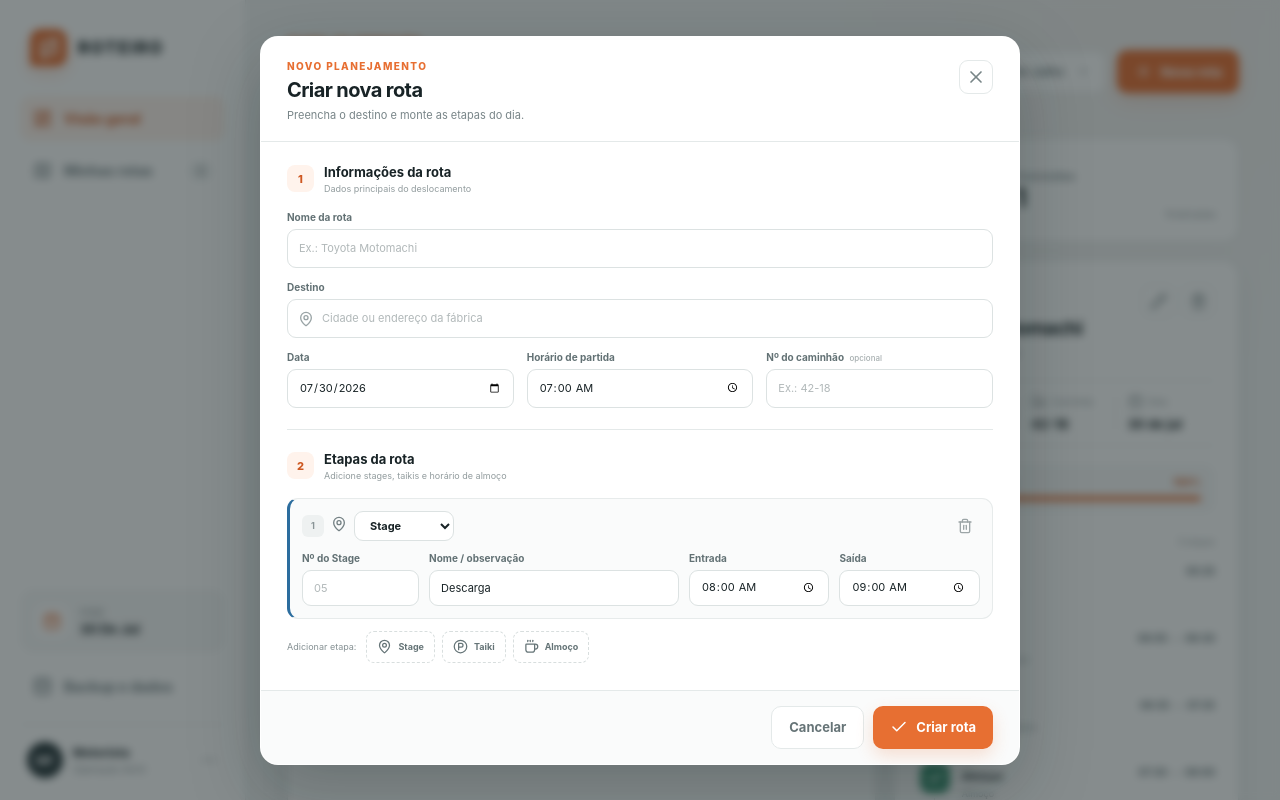
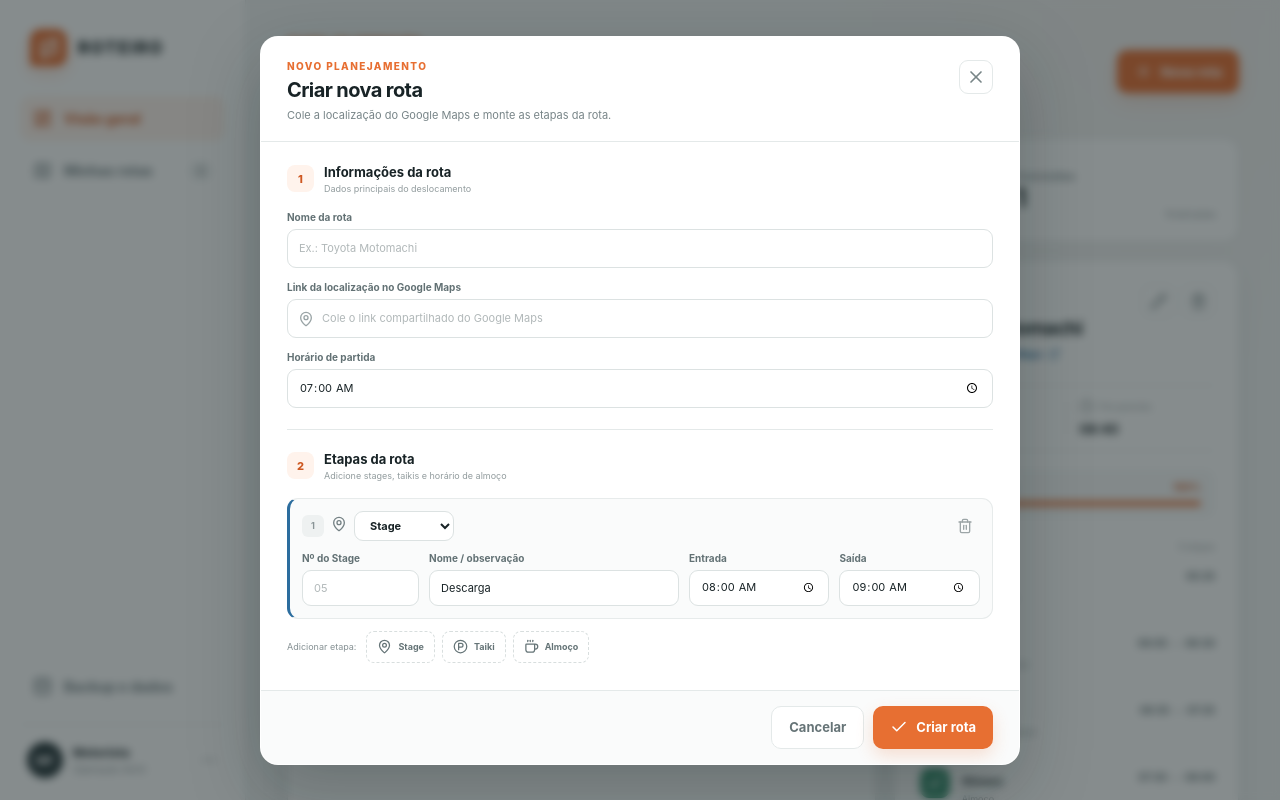
Before and after one commit to j4mb0re2/truck-bin, a Next.js app: page / in a window 1280 px wide. Both pictures are taken after a click on the button "Nova rota". Shown: the top 800 px of the page. Built offline with nearby package versions, Linux system fonts and the light colour scheme.

Commit message:
refactor: simplificar dados da rota

```diff
--- a/app/globals.css
+++ b/app/globals.css
@@ -800,6 +800,22 @@ button {
   font-size: 10px;
 }
 
+.location-link {
+  margin-top: 7px;
+  display: inline-flex;
+  align-items: center;
+  gap: 5px;
+  color: var(--blue);
+  font-size: 10px;
+  font-weight: 700;
+  text-decoration: none;
+}
+
+.location-link:hover {
+  color: #1b577f;
+  text-decoration: underline;
+}
+
 .icon-actions {
   display: flex;
   gap: 6px;
@@ -836,6 +852,10 @@ button {
   grid-template-columns: repeat(3, 1fr);
   border-top: 1px solid var(--line);
   border-bottom: 1px solid var(--line);
+}
+
+.detail-metrics.route-metrics-two {
+  grid-template-columns: repeat(2, 1fr);
 }
 
 .detail-metrics > div {
--- a/app/route-dashboard.tsx
+++ b/app/route-dashboard.tsx
@@ -2,15 +2,14 @@
 
 import {
   ArrowRight,
-  CalendarDays,
   Check,
   CheckCircle2,
-  ChevronDown,
   CircleParking,
   Clock3,
   Coffee,
   Database,
   Download,
+  ExternalLink,
   FileJson,
   LayoutDashboard,
   Map,
@@ -43,10 +42,8 @@ type RouteStop = {
 type TruckRoute = {
   id: string;
   name: string;
-  destination: string;
-  date: string;
+  locationUrl: string;
   departure: string;
-  truck: string;
   stops: RouteStop[];
 };
 
@@ -61,13 +58,11 @@ type BackupMessage = {
   text: string;
 };
 
-const emptyRoute = (date: string): TruckRoute => ({
+const emptyRoute = (): TruckRoute => ({
   id: "",
   name: "",
-  destination: "",
-  date,
+  locationUrl: "",
   departure: "07:00",
-  truck: "",
   stops: [
     {
       id: cryptoId(),
@@ -106,13 +101,46 @@ function isValidRoute(value: unknown): value is TruckRoute {
   return (
     typeof route.id === "string" &&
     typeof route.name === "string" &&
-    typeof route.destination === "string" &&
-    typeof route.date === "string" &&
+    typeof route.locationUrl === "string" &&
     typeof route.departure === "string" &&
-    typeof route.truck === "string" &&
     Array.isArray(route.stops) &&
     route.stops.every(isValidStop)
   );
+}
+
+function migrateRoute(value: unknown): TruckRoute | null {
+  if (isValidRoute(value)) return value;
+  if (!value || typeof value !== "object") return null;
+
+  const legacy = value as Partial<TruckRoute> & { destination?: unknown };
+  if (
+    typeof legacy.id !== "string" ||
+    typeof legacy.name !== "string" ||
+    typeof legacy.departure !== "string" ||
+    !Array.isArray(legacy.stops) ||
+    !legacy.stops.every(isValidStop)
+  ) {
+    return null;
+  }
+
+  return {
+    id: legacy.id,
+    name: legacy.name,
+    locationUrl:
+      typeof legacy.destination === "string" && /^https?:\/\//.test(legacy.destination)
+        ? legacy.destination
+        : "",
+    departure: legacy.departure,
+    stops: legacy.stops
+  };
+}
+
+function normalizeRoutes(value: unknown): TruckRoute[] | null {
+  if (!Array.isArray(value)) return null;
+  const routes = value.map(migrateRoute);
+  return routes.every((route): route is TruckRoute => route !== null)
+    ? routes
+    : null;
 }
 
 function localISODate(date = new Date()) {
@@ -134,30 +162,21 @@ function routeEnd(route: TruckRoute) {
   );
 }
 
-function getStatus(route: TruckRoute, today: string, nowMinutes: number): RouteStatus {
-  if (route.date < today) return "done";
-  if (route.date > today) return "waiting";
+function getStatus(route: TruckRoute, nowMinutes: number): RouteStatus {
   if (nowMinutes < toMinutes(route.departure)) return "waiting";
   if (nowMinutes >= routeEnd(route)) return "done";
   return "active";
 }
 
-function getProgress(route: TruckRoute, today: string, nowMinutes: number) {
+function getProgress(route: TruckRoute, nowMinutes: number) {
   const start = toMinutes(route.departure);
   const end = routeEnd(route);
-  if (route.date < today || nowMinutes >= end) return 100;
-  if (route.date > today || nowMinutes <= start) return 0;
+  if (nowMinutes >= end) return 100;
+  if (nowMinutes <= start) return 0;
   return Math.min(100, Math.round(((nowMinutes - start) / (end - start)) * 100));
 }
 
-function stopStatus(
-  route: TruckRoute,
-  stop: RouteStop,
-  today: string,
-  nowMinutes: number
-) {
-  if (route.date < today) return "done";
-  if (route.date > today) return "upcoming";
+function stopStatus(stop: RouteStop, nowMinutes: number) {
   if (nowMinutes >= toMinutes(stop.end)) return "done";
   if (nowMinutes >= toMinutes(stop.start)) return "current";
   return "upcoming";
@@ -170,7 +189,7 @@ function minutesToTime(minutes: number) {
   return `${String(hours).padStart(2, "0")}:${String(mins).padStart(2, "0")}`;
 }
 
-function makeDemoRoutes(today: string, currentMinutes: number): TruckRoute[] {
+function makeDemoRoutes(currentMinutes: number): TruckRoute[] {
   const base = Math.max(5 * 60, Math.min(20 * 60, currentMinutes));
   const time = (offset: number) => minutesToTime(base + offset);
 
@@ -178,10 +197,8 @@ function makeDemoRoutes(today: string, currentMinutes: number): TruckRoute[] {
     {
       id: "demo-toyota",
       name: "Toyota Motomachi",
-      destination: "Toyota City, Aichi",
-      date: today,
+      locationUrl: "https://www.google.com/maps/search/?api=1&query=Toyota+Motomachi",
       departure: time(-240),
-      truck: "42-18",
       stops: [
         {
           id: "demo-taiki-1",
@@ -218,10 +235,8 @@ function makeDemoRoutes(today: string, currentMinutes: number): TruckRoute[] {
     {
       id: "demo-denso",
       name: "Denso Anjo",
-      destination: "Anjo, Aichi",
-      date: today,
+      locationUrl: "https://www.google.com/maps/search/?api=1&query=Denso+Anjo",
       departure: time(-70),
-      truck: "18-73",
       stops: [
         {
           id: "demo-taiki-2",
@@ -243,10 +258,8 @@ function makeDemoRoutes(today: string, currentMinutes: number): TruckRoute[] {
     {
       id: "demo-aisin",
       name: "Aisin Kariya",
-      destination: "Kariya, Aichi",
-      date: today,
+      locationUrl: "https://www.google.com/maps/search/?api=1&query=Aisin+Kariya",
       departure: time(60),
-      truck: "09-51",
       stops: [
         {
           id: "demo-stage-4",
@@ -276,25 +289,8 @@ const stopMeta: Record<
   lunch: { label: "Almoço", icon: Coffee, color: "green" }
 };
 
-function formatLongDate(date: string) {
-  return new Intl.DateTimeFormat("pt-BR", {
-    weekday: "long",
-    day: "2-digit",
-    month: "long"
-  }).format(new Date(`${date}T12:00:00`));
-}
-
-function formatShortDate(date: string) {
-  return new Intl.DateTimeFormat("pt-BR", {
-    day: "2-digit",
-    month: "short"
-  })
-    .format(new Date(`${date}T12:00:00`))
-    .replace(".", "");
-}
-
-function getActiveLabel(route: TruckRoute, today: string, nowMinutes: number) {
-  if (getStatus(route, today, nowMinutes) === "waiting") {
+function getActiveLabel(route: TruckRoute, nowMinutes: number) {
+  if (getStatus(route, nowMinutes) === "waiting") {
     return `Saída às ${route.departure}`;
   }
   const current = route.stops.find(
@@ -306,7 +302,7 @@ function getActiveLabel(route: TruckRoute, today: string, nowMinutes: number) {
     if (current.type === "lunch") return `Almoço até ${current.end}`;
     return `No Stage ${current.stageNumber || "—"} até ${current.end}`;
   }
-  if (getStatus(route, today, nowMinutes) === "done") return "Rota finalizada";
+  if (getStatus(route, nowMinutes) === "done") return "Rota finalizada";
   const next = route.stops.find((stop) => nowMinutes < toMinutes(stop.start));
   return next ? `Próximo: ${stopMeta[next.type].label} às ${next.start}` : "Em rota";
 }
@@ -316,7 +312,6 @@ export function RouteDashboard() {
   const [selectedId, setSelectedId] = useState("");
   const [filter, setFilter] = useState<FilterStatus>("all");
   const [query, setQuery] = useState("");
-  const [today, setToday] = useState("");
   const [nowMinutes, setNowMinutes] = useState(0);
   const [ready, setReady] = useState(false);
   const [modalOpen, setModalOpen] = useState(false);
@@ -328,21 +323,17 @@ export function RouteDashboard() {
   useEffect(() => {
     const updateClock = () => {
       const now = new Date();
-      setToday(localISODate(now));
       setNowMinutes(now.getHours() * 60 + now.getMinutes());
     };
 
     updateClock();
-    const currentDate = localISODate();
     const stored = window.localStorage.getItem(STORAGE_KEY);
     const currentMinutes = new Date().getHours() * 60 + new Date().getMinutes();
     let initial: TruckRoute[];
     try {
-      initial = stored
-        ? JSON.parse(stored)
-        : makeDemoRoutes(currentDate, currentMinutes);
+      initial = stored ? normalizeRoutes(JSON.parse(stored)) ?? [] : makeDemoRoutes(currentMinutes);
     } catch {
-      initial = makeDemoRoutes(currentDate, currentMinutes);
+      initial = makeDemoRoutes(currentMinutes);
     }
     const hydrationFrame = window.requestAnimationFrame(() => {
       setRoutes(initial);
@@ -365,35 +356,34 @@ export function RouteDashboard() {
   const counts = useMemo(() => {
     return routes.reduce(
       (acc, route) => {
-        acc[getStatus(route, today, nowMinutes)] += 1;
+        acc[getStatus(route, nowMinutes)] += 1;
         return acc;
       },
       { active: 0, waiting: 0, done: 0 }
     );
-  }, [routes, today, nowMinutes]);
+  }, [routes, nowMinutes]);
 
   const filteredRoutes = useMemo(() => {
     const normalized = query.trim().toLocaleLowerCase("pt-BR");
     return routes
-      .filter((route) => route.date === today)
       .filter(
         (route) =>
-          filter === "all" || getStatus(route, today, nowMinutes) === filter
+          filter === "all" || getStatus(route, nowMinutes) === filter
       )
       .filter(
         (route) =>
           !normalized ||
           route.name.toLocaleLowerCase("pt-BR").includes(normalized) ||
-          route.destination.toLocaleLowerCase("pt-BR").includes(normalized)
+          route.locationUrl.toLocaleLowerCase("pt-BR").includes(normalized)
       )
       .sort((a, b) => a.departure.localeCompare(b.departure));
-  }, [filter, nowMinutes, query, routes, today]);
+  }, [filter, nowMinutes, query, routes]);
 
   const selectedRoute =
     routes.find((route) => route.id === selectedId) ?? filteredRoutes[0];
 
   function openNewRoute() {
-    setDraft(emptyRoute(today || localISODate()));
+    setDraft(emptyRoute());
     setModalOpen(true);
   }
 
@@ -404,13 +394,12 @@ export function RouteDashboard() {
 
   function saveRoute(event: React.FormEvent) {
     event.preventDefault();
-    if (!draft || !draft.name.trim() || !draft.destination.trim()) return;
+    if (!draft || !draft.name.trim() || !draft.locationUrl.trim()) return;
     const cleaned = {
       ...draft,
       id: draft.id || cryptoId(),
       name: draft.name.trim(),
-      destination: draft.destination.trim(),
-      truck: draft.truck.trim(),
+      locationUrl: draft.locationUrl.trim(),
       stops: draft.stops
         .map((stop) => ({
           ...stop,
@@ -473,29 +462,27 @@ export function RouteDashboard() {
           ? (parsed as { routes: unknown }).routes
           : null;
 
-      if (
-        !Array.isArray(importedRoutes) ||
-        !importedRoutes.every(isValidRoute)
-      ) {
+      const safeRoutes = normalizeRoutes(importedRoutes);
+      if (!safeRoutes) {
         throw new Error("invalid-backup");
       }
 
       const confirmed = window.confirm(
-        `Importar ${importedRoutes.length} ${importedRoutes.length === 1 ? "rota" : "rotas"}? As rotas atuais deste navegador serão substituídas.`
+        `Importar ${safeRoutes.length} ${safeRoutes.length === 1 ? "rota" : "rotas"}? As rotas atuais deste navegador serão substituídas.`
       );
       if (!confirmed) return;
 
-      const safeRoutes = importedRoutes.map((route) => ({
+      const clonedRoutes = safeRoutes.map((route) => ({
         ...route,
         stops: route.stops.map((stop) => ({ ...stop }))
       }));
-      setRoutes(safeRoutes);
-      setSelectedId(safeRoutes[0]?.id ?? "");
+      setRoutes(clonedRoutes);
+      setSelectedId(clonedRoutes[0]?.id ?? "");
       setFilter("all");
       setQuery("");
       setBackupMessage({
         type: "success",
-        text: `Arquivo importado. ${safeRoutes.length} ${safeRoutes.length === 1 ? "rota foi restaurada" : "rotas foram restauradas"}.`
+        text: `Arquivo importado. ${clonedRoutes.length} ${clonedRoutes.length === 1 ? "rota foi restaurada" : "rotas foram restauradas"}.`
       });
     } catch {
       setBackupMessage({
@@ -536,15 +523,6 @@ export function RouteDashboard() {
         </nav>
 
         <div className="sidebar-spacer" />
-        <div className="today-mini">
-          <div className="today-mini-icon">
-            <CalendarDays size={18} />
-          </div>
-          <div>
-            <span>Hoje</span>
-            <strong>{today ? formatShortDate(today) : "—"}</strong>
-          </div>
-        </div>
         <button
           className="nav-item"
           type="button"
@@ -593,11 +571,6 @@ export function RouteDashboard() {
             </div>
           </div>
           <div className="header-actions">
-            <div className="date-pill">
-              <CalendarDays size={17} />
-              <span>{today ? formatLongDate(today) : "Carregando..."}</span>
-              <ChevronDown size={15} />
-            </div>
             <button className="primary-button" type="button" onClick={openNewRoute}>
               <Plus size={19} />
               Nova rota
@@ -609,8 +582,8 @@ export function RouteDashboard() {
           <article className="stat-card stat-total">
             <div className="stat-icon"><Truck size={22} /></div>
             <div>
-              <span>Rotas de hoje</span>
-              <strong>{routes.filter((route) => route.date === today).length}</strong>
+              <span>Rotas cadastradas</span>
+              <strong>{routes.length}</strong>
             </div>
             <span className="stat-note">programadas</span>
           </article>
@@ -636,7 +609,7 @@ export function RouteDashboard() {
           <div className="routes-panel panel">
             <div className="panel-heading">
               <div>
-                <h2>Rotas de hoje</h2>
+                <h2>Minhas rotas</h2>
                 <p>Selecione uma rota para ver o andamento</p>
               </div>
               <label className="search-box">
@@ -680,8 +653,8 @@ export function RouteDashboard() {
                 </>
               ) : filteredRoutes.length ? (
                 filteredRoutes.map((route) => {
-                  const status = getStatus(route, today, nowMinutes);
-                  const progress = getProgress(route, today, nowMinutes);
+                  const status = getStatus(route, nowMinutes);
+                  const progress = getProgress(route, nowMinutes);
                   const firstStage = route.stops.find((stop) => stop.type === "stage");
                   return (
                     <button
@@ -701,7 +674,7 @@ export function RouteDashboard() {
                         </span>
                         <span className="route-destination">
                           <MapPin size={14} />
-                          {route.destination}
+                          {route.locationUrl ? "Localização no Google Maps" : "Localização não informada"}
                           {firstStage?.stageNumber && (
                             <em>Stage {firstStage.stageNumber}</em>
                           )}
@@ -714,7 +687,7 @@ export function RouteDashboard() {
                         </span>
                         <span className="next-stop">
                           <Clock3 size={14} />
-                          {getActiveLabel(route, today, nowMinutes)}
+                          {getActiveLabel(route, nowMinutes)}
                         </span>
                       </span>
                       <ArrowRight className="route-arrow" size={18} />
@@ -738,7 +711,6 @@ export function RouteDashboard() {
             {selectedRoute ? (
               <RouteDetail
                 route={selectedRoute}
-                today={today}
                 nowMinutes={nowMinutes}
                 onEdit={() => openEditRoute(selectedRoute)}
                 onDelete={() => deleteRoute(selectedRoute)}
@@ -784,19 +756,17 @@ export function RouteDashboard() {
 
 function RouteDetail({
   route,
-  today,
   nowMinutes,
   onEdit,
   onDelete
 }: {
   route: TruckRoute;
-  today: string;
   nowMinutes: number;
   onEdit: () => void;
   onDelete: () => void;
 }) {
-  const status = getStatus(route, today, nowMinutes);
-  const progress = getProgress(route, today, nowMinutes);
+  const status = getStatus(route, nowMinutes);
+  const progress = getProgress(route, nowMinutes);
 
   return (
     <div className="detail-content">
@@ -807,7 +777,18 @@ function RouteDetail({
             {statusCopy[status].label}
           </span>
           <h2>{route.name}</h2>
-          <p><MapPin size={14} /> {route.destination}</p>
+          {route.locationUrl ? (
+            <a
+              className="location-link"
+              href={route.locationUrl}
+              target="_blank"
+              rel="noreferrer"
+            >
+              <MapPin size={14} /> Abrir no Google Maps <ExternalLink size={12} />
+            </a>
+          ) : (
+            <p><MapPin size={14} /> Localização não informada</p>
+          )}
         </div>
         <div className="icon-actions">
           <button type="button" aria-label="Editar rota" onClick={onEdit}>
@@ -819,18 +800,14 @@ function RouteDetail({
         </div>
       </div>
 
-      <div className="detail-metrics">
+      <div className="detail-metrics route-metrics-two">
         <div>
           <span><Clock3 size={15} /> Partida</span>
           <strong>{route.departure}</strong>
         </div>
         <div>
-          <span><Truck size={15} /> Caminhão</span>
-          <strong>{route.truck || "—"}</strong>
-        </div>
-        <div>
-          <span><CalendarDays size={15} /> Data</span>
-          <strong>{formatShortDate(route.date)}</strong>
+          <span><Clock3 size={15} /> Fim previsto</span>
+          <strong>{minutesToTime(routeEnd(route))}</strong>
         </div>
       </div>
 
@@ -858,7 +835,7 @@ function RouteDetail({
           time={route.departure}
           endTime=""
           state={
-            route.date < today || nowMinutes >= toMinutes(route.departure)
+            nowMinutes >= toMinutes(route.departure)
               ? "done"
               : "upcoming"
           }
@@ -879,7 +856,7 @@ function RouteDetail({
               subtitle={stop.label}
               time={stop.start}
               endTime={stop.end}
-              state={stopStatus(route, stop, today, nowMinutes)}
+              state={stopStatus(stop, nowMinutes)}
               isLast={index === route.stops.length - 1}
             />
           );
@@ -998,7 +975,7 @@ function RouteModal({
           <div>
             <span className="eyebrow">{draft.id ? "EDITAR PLANEJAMENTO" : "NOVO PLANEJAMENTO"}</span>
             <h2 id="modal-title">{draft.id ? "Editar rota" : "Criar nova rota"}</h2>
-            <p>Preencha o destino e monte as etapas do dia.</p>
+            <p>Cole a localização do Google Maps e monte as etapas da rota.</p>
           </div>
           <button type="button" aria-label="Fechar" onClick={onClose}>
             <X size={20} />
@@ -1026,41 +1003,25 @@ function RouteModal({
                   />
                 </label>
                 <label className="field field-wide">
-                  <span>Destino</span>
+                  <span>Link da localização no Google Maps</span>
                   <div className="input-icon">
                     <MapPin size={16} />
                     <input
+                      type="url"
                       required
-                      value={draft.destination}
-                      onChange={(event) => update("destination", event.target.value)}
-                      placeholder="Cidade ou endereço da fábrica"
+                      value={draft.locationUrl}
+                      onChange={(event) => update("locationUrl", event.target.value)}
+                      placeholder="Cole o link compartilhado do Google Maps"
                     />
                   </div>
                 </label>
-                <label className="field">
-                  <span>Data</span>
-                  <input
-                    type="date"
-                    required
-                    value={draft.date}
-                    onChange={(event) => update("date", event.target.value)}
-                  />
-                </label>
-                <label className="field">
+                <label className="field field-wide">
                   <span>Horário de partida</span>
                   <input
                     type="time"
                     required
                     value={draft.departure}
                     onChange={(event) => update("departure", event.target.value)}
-                  />
-                </label>
-                <label className="field">
-                  <span>Nº do caminhão <em>opcional</em></span>
-                  <input
-                    value={draft.truck}
-                    onChange={(event) => update("truck", event.target.value)}
-                    placeholder="Ex.: 42-18"
                   />
                 </label>
               </div>
```
